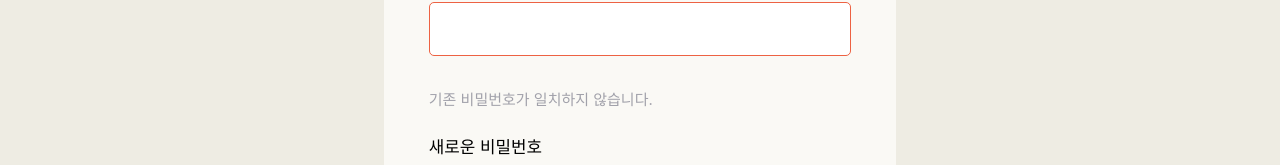
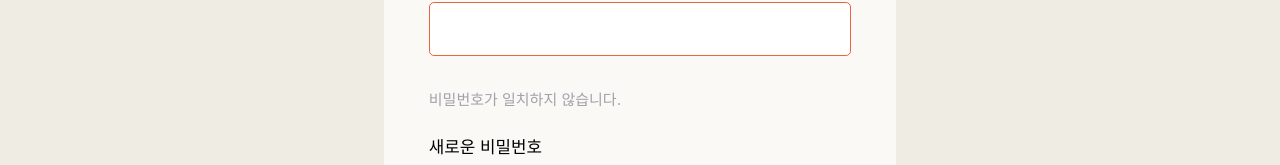
Before and after one commit to git1uv/client, a React (Create React App) app: page /pwchange in a window 1280 px wide. Both pictures are taken after a click on the button "변경하기". Shown: the part 305-470 px from the top of the page. Built offline with nearby package versions, Linux system fonts and the light colour scheme.

Commit message:
feat: 비밀번호 변경 수정

```diff
--- a/src/components/Settings/Settings.change.style.js
+++ b/src/components/Settings/Settings.change.style.js
@@ -79,7 +79,7 @@ export const Button = styled.div`
   .change{
     width: 100%;
     top: 50%;
-    height: 6vh;
+    height: 6.5vh;
     padding: 10px 20px;
     font-size: 1rem;
     background-color: #FBEEA0;
--- a/src/routes/Set/PwChange.jsx
+++ b/src/routes/Set/PwChange.jsx
@@ -92,7 +92,7 @@ function PWChange() {
           />
         </Set.PwChange>
         <Set.Text>
-          <p className={currentPwError ? 'confirm visible' : 'confirm'}>기존 비밀번호가 일치하지 않습니다.</p>
+          <p className={currentPwError ? 'confirm visible' : 'confirm'}>비밀번호가 일치하지 않습니다.</p>
           <p className='title'>새로운 비밀번호</p>
         </Set.Text>
         <Set.PwChange>
@@ -101,11 +101,17 @@ function PWChange() {
             placeholder="8~16자의 영문 대/소문자, 숫자, 특수문자를 사용해주세요."
             value={newPw}
             onChange={(e) => setNewPw(e.target.value)}
-            className={newPwError ? 'error' : allValid ? 'success' : ''}
+            className={newPwError || confirmPwError ? 'error' : allValid ? 'success' : ''}
           />
         </Set.PwChange>
         <Set.Text>
-          <p className={newPwError ? 'confirm visible' : 'confirm'}>비밀번호가 일치하지 않습니다.</p>
+          {newPwError ? (
+            <p className='confirm visible'>8~16자의 영문 대/소문자, 숫자, 특수문자를 사용해주세요.</p>
+          ) : confirmPwError ? (
+            <p className='confirm visible'>비밀번호가 일치하지 않습니다.</p>
+          ) : (
+            <p className='confirm' />
+          )}
           <p className='title'>비밀번호 재확인</p>
         </Set.Text>
         <Set.PwChange>
@@ -113,11 +119,17 @@ function PWChange() {
             type="password"
             value={confirmPw}
             onChange={(e) => setConfirmPw(e.target.value)}
-            className={confirmPwError ? 'error' : allValid ? 'success' : ''}
+            className={newPwError || confirmPwError ? 'error' : allValid ? 'success' : ''}
           />
         </Set.PwChange>
         <Set.Text>
-          <p className={confirmPwError ? 'confirm visible' : 'confirm'}>비밀번호가 일치하지 않습니다.</p>
+        {newPwError ? (
+            <p className='confirm visible'>8~16자의 영문 대/소문자, 숫자, 특수문자를 사용해주세요.</p>
+          ) : confirmPwError ? (
+            <p className='confirm visible'>비밀번호가 일치하지 않습니다.</p>
+          ) : (
+            <p className='confirm' />
+          )}
         </Set.Text>
         <Set.Button>
           <button onClick={handlePWSubmit} className='change'>변경하기</button>
```
